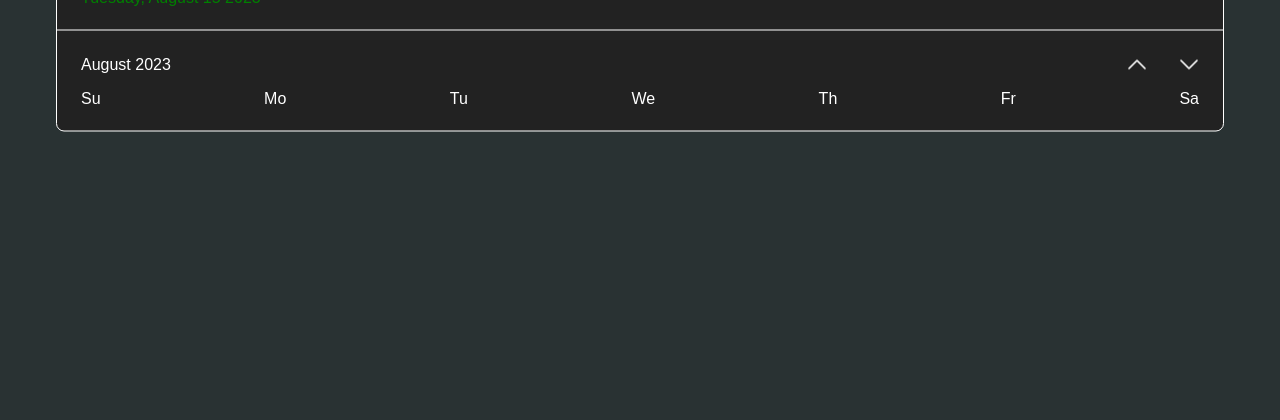
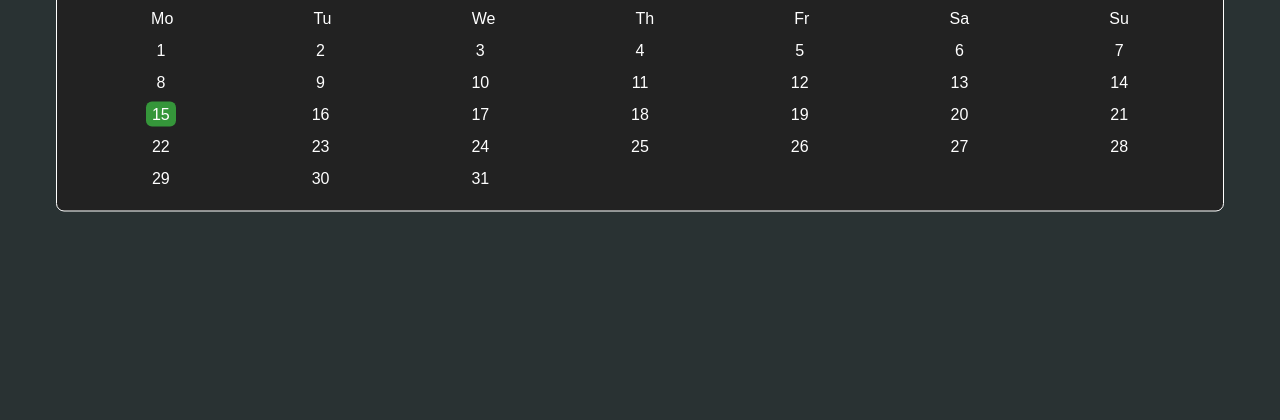
Before and after one commit to Qnoisy/Calendar, a plain HTML site: page index.html in a window 1280 px wide. Shown: the part 380-800 px from the top of the page. Drawn offline with Linux system fonts and the light colour scheme.

Commit message:
add new days on calendar

```diff
--- a/index.html
+++ b/index.html
@@ -30,13 +30,16 @@
 						</div>
 					</div>
 					<ul class="week-days">
-						<li class="week-day">Su</li>
 						<li class="week-day">Mo</li>
 						<li class="week-day">Tu</li>
 						<li class="week-day">We</li>
 						<li class="week-day">Th</li>
 						<li class="week-day">Fr</li>
 						<li class="week-day">Sa</li>
+						<li class="week-day">Su</li>
+					</ul>
+					<ul class="mounth-days">
+
 					</ul>
 				</div>
 			</div>
--- a/js/script.js
+++ b/js/script.js
@@ -15,7 +15,6 @@ window.onload = () => {
 		const day = `${MySetDaysOfTheWeek(date.getDay())}, ${MySetMonth(date.getMonth())} ${date.getDate()} ${date.getFullYear()}`;
 		console.log(day);
 		dayToday.innerHTML = day;
-
 	}, 1000)
 }
 
@@ -49,3 +48,21 @@ function MySetMonth(date) {
 	const masMonth = ["January", "February", "March", "April", "May", "June", "July", "August", "September", "October", "November", "December"];
 	return (masMonth[date]);
 }
+
+function DayOnMonth(n) {
+	const mas = [31, 28, 31, 30, 31, 30, 31, 31, 30, 31, 30, 31];
+	return mas[n]
+}
+
+const firstTry = document.querySelector(".mounth-days");
+for (let i = 1; i <= DayOnMonth(date.getMonth()); i++) {
+	const day = document.createElement("li");
+	day.classList.add("mounth-day");
+	if (i == date.getDate()) {
+		day.classList.add("active");
+		console.log(day);
+	}
+	day.append(i);
+	firstTry.append(day);
+}
+console.log(firstTry);
--- a/scss/style.scss
+++ b/scss/style.scss
@@ -97,10 +97,31 @@ h1,h2,h3,h4,h5,h6{font-size: inherit;font-weight: 400;}
 }
 .week-days {
 	display: flex;
-	justify-content: space-between;
+	justify-content: space-around;
 	width: 100%;
 }
 .week-day {
 	display: block;
 	text-align: center;
+	margin-bottom: 1rem;
 }
+.mounth-days{
+	display: grid;
+	justify-items:center;
+	grid-template-columns: repeat(7,1fr);
+	grid-template-rows:repeat(5,1fr);
+	row-gap: 1rem;
+}
+.mounth-day{
+
+}
+.active{
+	-webkit-box-shadow: 0px 0px 0px 5px rgba(53, 150, 58, 1);
+	-moz-box-shadow: 0px 0px 0px 5px rgba(53, 150, 58, 1);
+	box-shadow: 0px 0px 0px 5px rgba(53, 150, 58, 1);
+	background-color: rgba(53, 150, 58, 1);
+	width: 20px;
+	height: 15px;
+	text-align: center;
+	border-radius: 2px;
+}
```
Also changed, not shown: css/style.css.
